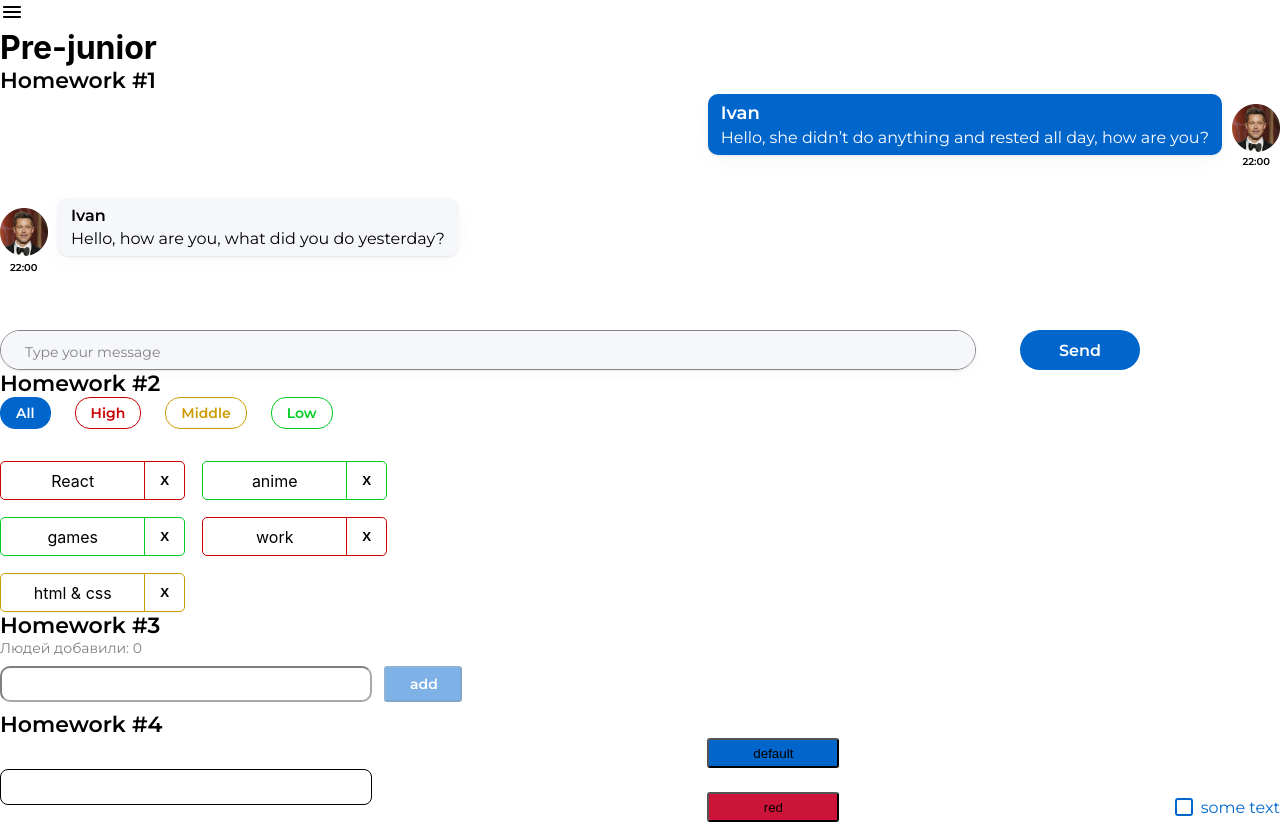
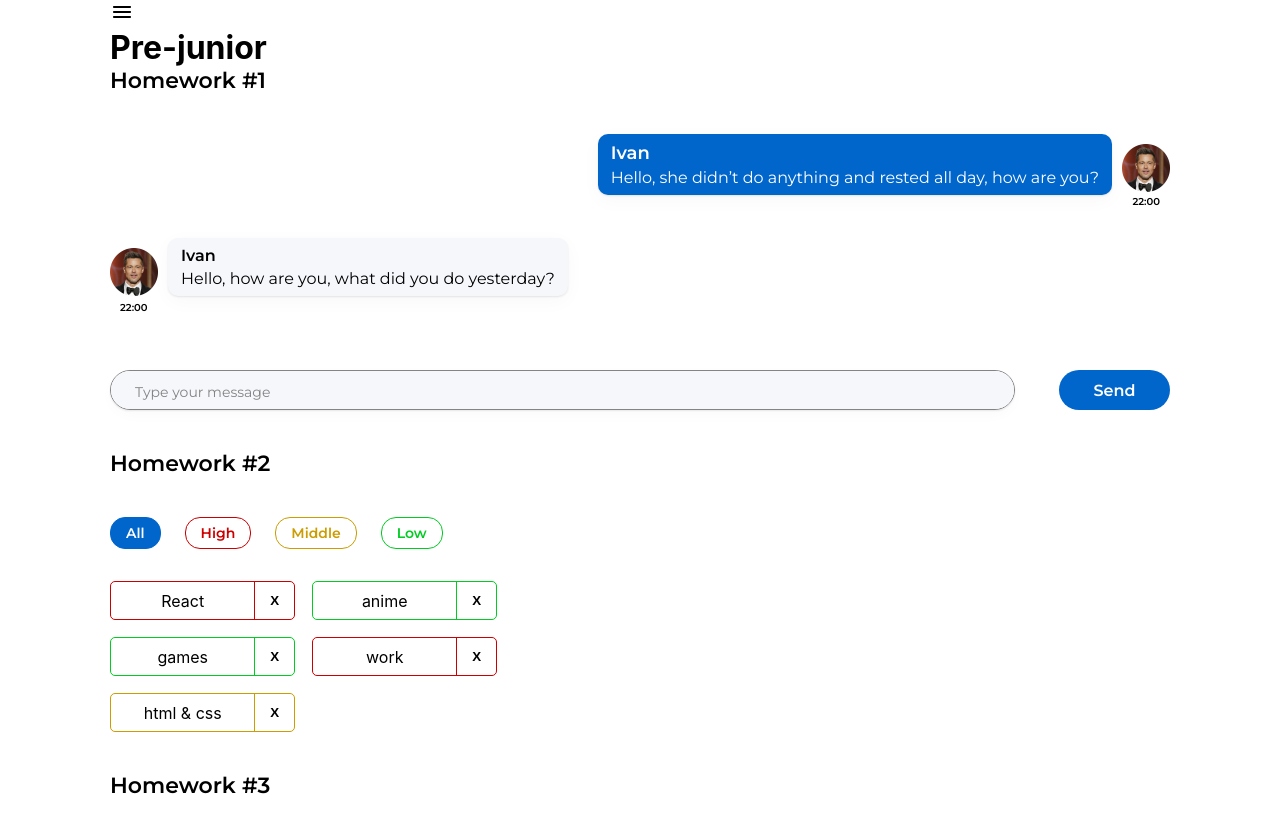
Before and after one commit to AdelZinnurova/hws2-master, a React (Create React App) app: page /#/pre-junior in a window 1280 px wide. Shown: the top 824 px of the page. Built offline with nearby package versions, Linux system fonts and the light colour scheme.

Commit message:
HW13-correct8

```diff
--- a/src/s1-main/App.module.css
+++ b/src/s1-main/App.module.css
@@ -1,8 +1,15 @@
 .App {
     --header_height: 60px;
+    max-width: 1200px;
+    display: flex;
+    flex-direction: column;
+    margin: 0 auto;
+    padding: 0 70px;
 }
 
 .hw {
+    margin-top: 40px;
+    margin-bottom: 40px;
 }
 
 .hwTitle {
--- a/src/s2-homeworks/hw13/HW13.module.css
+++ b/src/s2-homeworks/hw13/HW13.module.css
@@ -1,19 +1,31 @@
 .buttonsContainer {
+    display: flex;
+    gap: 24px;
 }
 
 .responseContainer {
+    display: flex;
+    justify-content: space-between;
+    align-items: center;
 }
 
 .imageContainer {
+    margin-top: 30px;
 }
 
 .image {
+
 }
 
 .textContainer{
 }
 
 .code {
+    font-family: Montserrat, sans-serif;
+    font-weight: 500;
+    font-size: 30px;
+    color: #000;
+    margin-bottom: 12px;
 }
 
 .text {
--- a/src/s2-homeworks/hw13/HW13.tsx
+++ b/src/s2-homeworks/hw13/HW13.tsx
@@ -127,7 +127,7 @@ const HW13 = () => {
                         <div id={'hw13-code'} className={s.code}>
                             {code}
                         </div>
-                        <div id={'hw13-text'} className={s.text}>
+                        <div id={'hw13-text'} style={{ whiteSpace: 'pre-line' }} className={s.text}>
                             {text}
                         </div>
                         <div id={'hw13-info'} className={s.info}>
```
